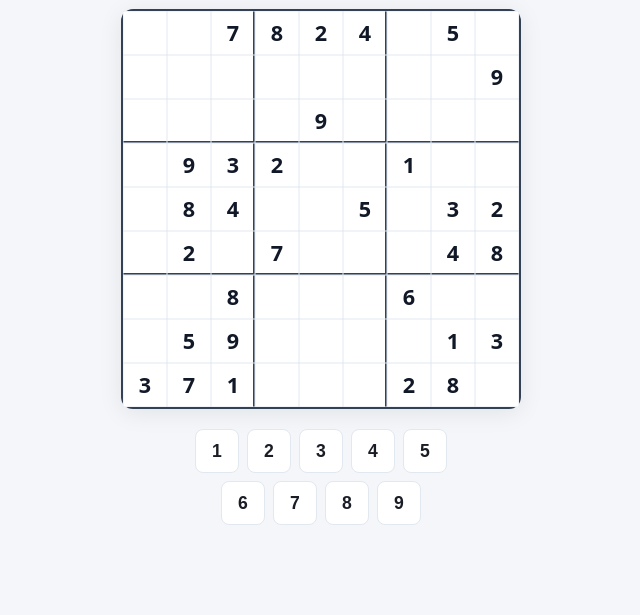
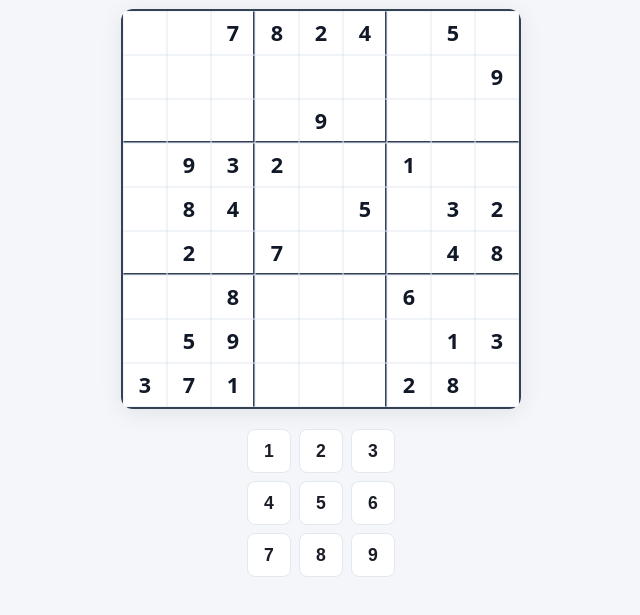
Before and after one commit to wanglumeng/sodoku, a plain HTML site: page index.html in a window 1280 px wide. Shown: the part 99-714 px from the top of the page, without its empty margins (319-959 px from the left). Drawn offline with Linux system fonts and the light colour scheme.

Commit message:
修改底部数字位置

```diff
--- a/styles.css
+++ b/styles.css
@@ -226,7 +226,7 @@ body {
   opacity: 0.9;
 }
 
-/* 底部 1–9：两行 12345 / 6789，电脑手机一致 */
+/* 底部 1–9：三行 123 / 456 / 789 */
 .palette {
   display: flex;
   flex-direction: column;
--- a/ui.js
+++ b/ui.js
@@ -159,6 +159,8 @@
     row1.className = 'palette-row';
     var row2 = document.createElement('div');
     row2.className = 'palette-row';
+    var row3 = document.createElement('div');
+    row3.className = 'palette-row';
     for (var n = 1; n <= 9; n++) {
       var b = document.createElement('button');
       b.type = 'button';
@@ -166,11 +168,13 @@
       b.textContent = String(n);
       b.dataset.digit = String(n);
       b.addEventListener('click', onPaletteClick.bind(null, n));
-      if (n <= 5) row1.appendChild(b);
-      else row2.appendChild(b);
+      if (n <= 3) row1.appendChild(b);
+      else if (n <= 6) row2.appendChild(b);
+      else row3.appendChild(b);
     }
     paletteEl.appendChild(row1);
     paletteEl.appendChild(row2);
+    paletteEl.appendChild(row3);
   }
 
   function render() {
```
